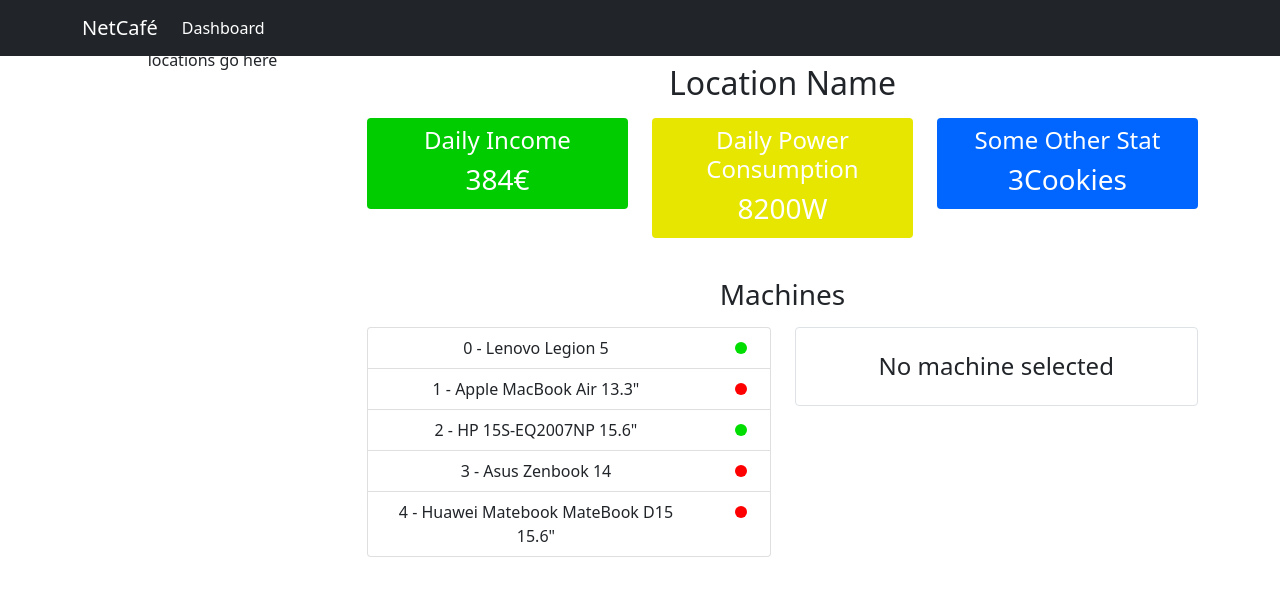
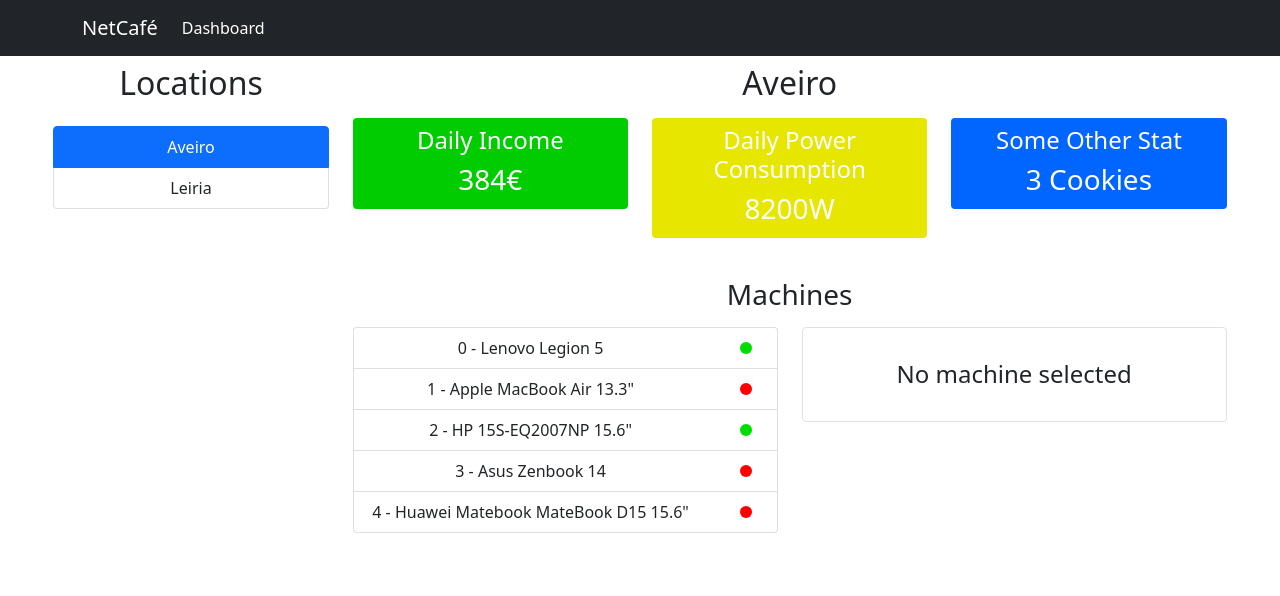
Before and after one commit to Inryatt/IES_NetCafe, a React (Create React App) app in the folder webapp/: page /dashboard in a window 1280 px wide. Shown: the top 596 px of the page. Built offline with nearby package versions, Linux system fonts and the light colour scheme.

Commit message:
Adds location list to dashboard

```diff
--- a/webapp/src/App.js
+++ b/webapp/src/App.js
@@ -1,7 +1,7 @@
 import logo from './logo.svg';
 import './App.css';
 import { Routes, Route } from 'react-router';
-import { Container } from 'react-bootstrap';
+import { Col } from 'react-bootstrap';
 import CustomNavbar from './components/CustomNavbar/CustomNavbar';
 import DashboardPage from './pages/DashboardPage/DashboardPage';
 
@@ -18,13 +18,13 @@ function App() {
       <div className="App">
         <CustomNavbar />
         <br className="my-3" />
-        <Container>
+        <Col xs={12} md={11} className="mx-auto">
           <Routes>
             <Route path="/" >
               <Route path="dashboard/" element={<DashboardPage />} />
             </Route>
           </Routes>
-        </Container>
+        </Col>
       </div>
     </div>
   );
--- /dev/null
+++ b/webapp/src/components/LocationList/LocationList.js
@@ -0,0 +1,24 @@
+import React from "react";
+import { ListGroup } from "react-bootstrap";
+
+
+const LocationList = ({list, selElem, selHandler, className}) => {
+
+    return (
+        <>
+            <ListGroup className={className ? className : ""}>
+            {
+                list.map((el, idx) => (
+                    <ListGroup.Item
+                        key={idx}
+                        className={idx == selElem ? "active" : ""}
+                        onClick={() => selHandler(idx)}
+                    >{el}</ListGroup.Item>
+                ))
+            }
+            </ListGroup>
+        </>
+    )
+}
+
+export default LocationList
--- a/webapp/src/pages/DashboardPage/DashboardPage.js
+++ b/webapp/src/pages/DashboardPage/DashboardPage.js
@@ -1,5 +1,6 @@
 import React, { useEffect, useState } from "react";
 import { Col, Row } from "react-bootstrap";
+import LocationList from "../../components/LocationList/LocationList";
 import MachineCard from "./components/MachineCard/MachineCard";
 import MachineList from "./components/MachineList";
 import StatCard from "./components/StatCard/StatCard";
@@ -9,6 +10,22 @@ const DashboardPage = () => {
     const [machineData, setMachineData] = useState([])
     const [machineUsage, setMachineUsage] = useState([])
     const [selMachine, setSelMachine] = useState()
+    const [locations, setLocations] = useState(["Aveiro", "Leiria"])
+    const [selLocation, setSelLocation] = useState(0)
+
+    // static values for prototype
+    const locationStats = [
+        {
+            daily_income: 384,
+            daily_power_comp: 8200,
+            other_stat: 3
+        },
+        {
+            daily_income: 210,
+            daily_power_comp: 3720,
+            other_stat: 1
+        }
+    ]
 
     const loadSampleMachines = () => {
         fetch(`${process.env.PUBLIC_URL}/sample_machine_list.json`)
@@ -34,15 +51,16 @@ const DashboardPage = () => {
         <div>
             <Row className="mt-4">
                 <Col xs={12} md={3}>
-                    locations go here
+                    <h2 className="my-3">Locations</h2>
+                    <LocationList className="mt-4" list={locations} selElem={selLocation} selHandler={setSelLocation} />
                 </Col>
                 <Col xs={12} md={9}>
                     <Row className="my-3">
-                        <h2 className="mb-3">Location Name</h2>
+                        <h2 className="mb-3">{locations[selLocation]}</h2>
                         <Col xs={12} md={4}>
                             <StatCard
                                 statName="Daily Income"
-                                value="384"
+                                value={locationStats[selLocation].daily_income}
                                 unit="€"
                                 colorStyle="#00cc00"
                             />
@@ -50,7 +68,7 @@ const DashboardPage = () => {
                         <Col xs={12} md={4}>
                             <StatCard
                                 statName="Daily Power Consumption"
-                                value="8200"
+                                value={locationStats[selLocation].daily_power_comp}
                                 unit="W"
                                 colorStyle="#e6e600"
                             />
@@ -58,8 +76,8 @@ const DashboardPage = () => {
                         <Col xs={12} md={4}>
                             <StatCard
                                 statName="Some Other Stat"
-                                value="3"
-                                unit="Cookies"
+                                value={locationStats[selLocation].other_stat}
+                                unit=" Cookies"
                                 colorStyle="#0066ff"
                             />
                         </Col>
--- a/webapp/src/pages/DashboardPage/components/MachineCard/MachineCard.js
+++ b/webapp/src/pages/DashboardPage/components/MachineCard/MachineCard.js
@@ -6,26 +6,26 @@ const MachineCard = ({machine}) => {
     // display latest usage stats instead of machine specs?
 
     return (
-        <div className="p-2 border border-1 rounded">
+        <div className="p-3 border border-1 rounded">
             {
             machine ?
             <div>
                 <h4 className="my-3">{machine.name}</h4>
-                <dl className="row">
-                    <dt className="col-3">CPU:</dt>
-                    <dd className="col-9 text-left">{machine.cpu}</dd>
+                <dl className="row text-start">
+                    <dt className="col-2">CPU:</dt>
+                    <dd className="col-10">{machine.cpu}</dd>
 
-                    <dt className="col-3">GPU:</dt>
-                    <dd className="col-9 text-left">{machine.gpu}</dd>
+                    <dt className="col-2">GPU:</dt>
+                    <dd className="col-10">{machine.gpu}</dd>
 
-                    <dt className="col-3">RAM:</dt>
-                    <dd className="col-9 text-left">{machine.ram}</dd>
+                    <dt className="col-2">RAM:</dt>
+                    <dd className="col-10">{machine.ram}</dd>
 
-                    <dt className="col-3">Disk:</dt>
-                    <dd className="col-9 text-left">{machine.disk}</dd>
+                    <dt className="col-2">Disk:</dt>
+                    <dd className="col-10">{machine.disk}</dd>
 
-                    <dt className="col-3">OS:</dt>
-                    <dd className="col-9 text-left">{machine.os}</dd>
+                    <dt className="col-2">OS:</dt>
+                    <dd className="col-10">{machine.os}</dd>
                 </dl>
             </div>
             :
```
